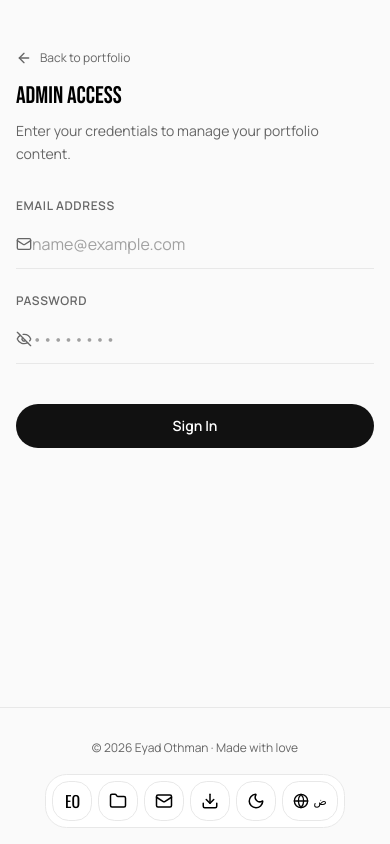
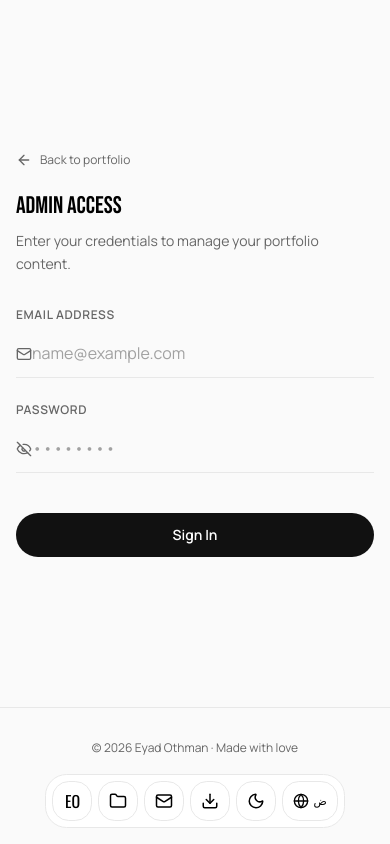
Before and after one commit to theeyad/eyad-othman, a Next.js app: page /en/auth/login in a window 390 px wide. Built offline with nearby package versions, Linux system fonts and the light colour scheme.

Commit message:
apply responsiveness: done

```diff
--- a/src/app/[locale]/auth/login/page.tsx
+++ b/src/app/[locale]/auth/login/page.tsx
@@ -49,10 +49,10 @@ export default function LoginPage() {
   };
 
   return (
-    <main className="flex flex-col px-4 sm:px-8 md:px-10 lg:ps-20 lg:pe-20 pt-12 md:pt-28 pb-12 md:pb-24 bg-background text-foreground">
+    <main className="flex flex-1 flex-col justify-center px-4 sm:px-8 md:px-10 lg:ps-20 lg:pe-20 pt-12 md:pt-28 pb-12 md:pb-24 bg-background text-foreground">
       <div className="w-full lg:ms-10">
         {/* Back Link to Portfolio */}
-        <div className="mb-2 md:mb-6">
+        <div className="mb-4 md:mb-6">
           <Link
             href="/"
             aria-label={t("backToPortfolio")}
```
Also changed, not shown: 1 other file (tests, documents, lock files or other folders).
